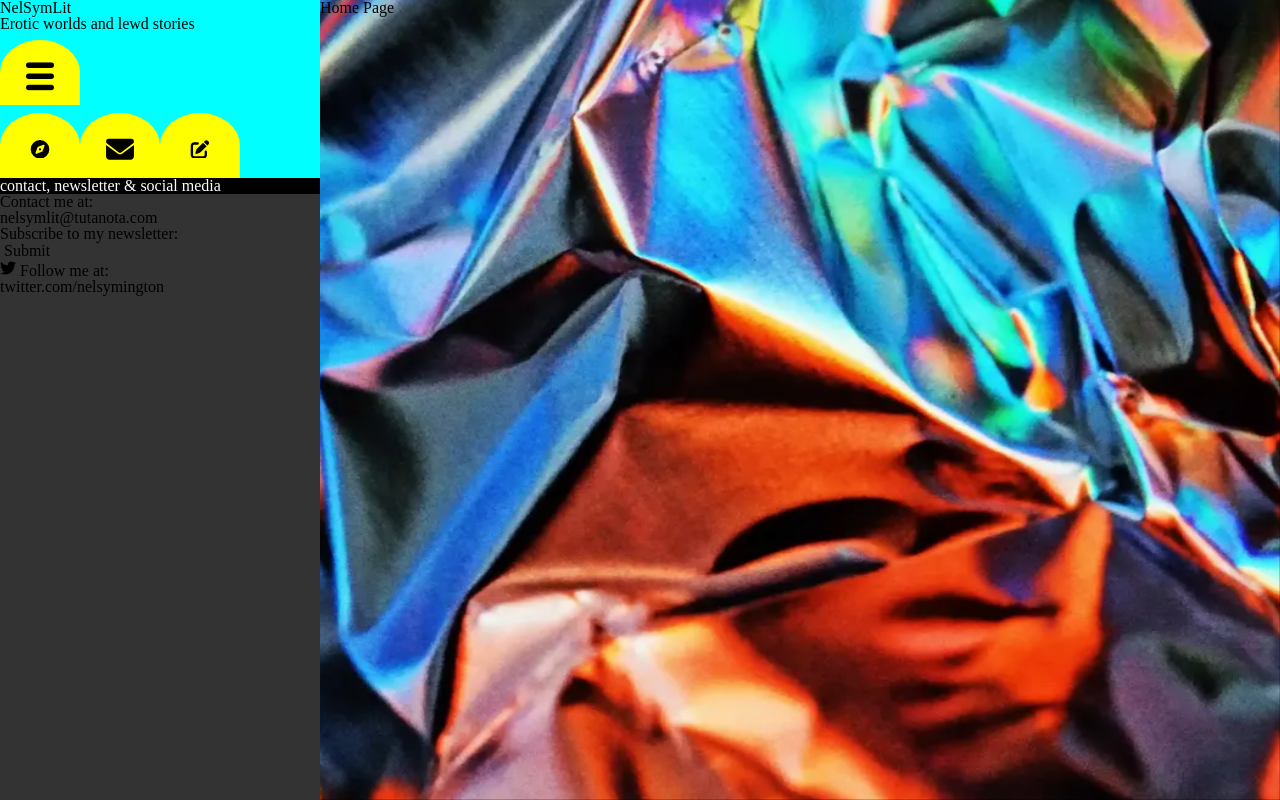
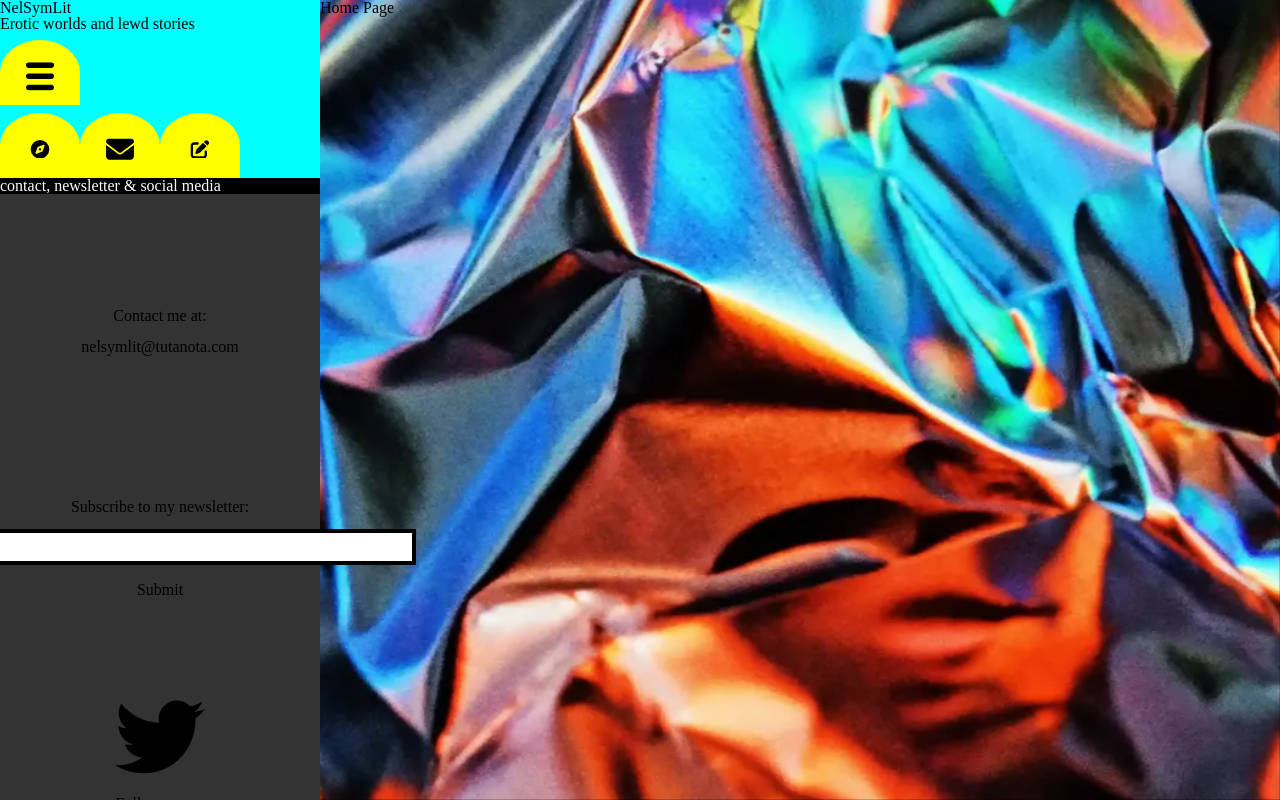
Before and after one commit to Driijko/wren, a Svelte app: page / in a window 1280 px wide. Both pictures are taken after a click on the button 120 px from the left and 156 px from the top of the page. Built offline with nearby package versions, Linux system fonts and the light colour scheme.

Commit message:
Email: add layout styling.

```diff
--- a/src/components/1-site/interface/interfaces/Email.svelte
+++ b/src/components/1-site/interface/interfaces/Email.svelte
@@ -18,7 +18,7 @@
   <li>
     Subscribe to my newsletter:<br/>
     <form>
-      <input type="email" placeholder="enter your email" />
+      <input type="email" placeholder="enter your email" /><br/>
       <button type="submit">Submit</button>
     </form>
   </li>
@@ -30,3 +30,34 @@
     </a>
   </li>
 </menu>
+
+<!-- STYLES ///////////////////////////////////// -->
+<style>
+menu {
+  display: flex;
+  flex-direction: column;
+  padding: calc(var(--hpx) * 0.04) 0%;
+}
+li {
+  flex: 1;
+  display: flex;
+  justify-content: center;
+  align-items: center;
+  flex-direction: column;
+  gap: calc(var(--hpx) * 0.02);
+}
+form {
+  display: flex;
+  flex-direction: column;
+}
+input {
+  border: 4px solid black;
+  width: calc(var(--wpx) * 0.4);
+  height: calc(var(--hpx) * 0.05);
+}
+menu :global(svg) {
+  /* border: 4px solid white; */
+  width: calc(var(--wpx) * 0.07);
+  height: calc(var(--wpx) * 0.07);
+}
+</style>
```
